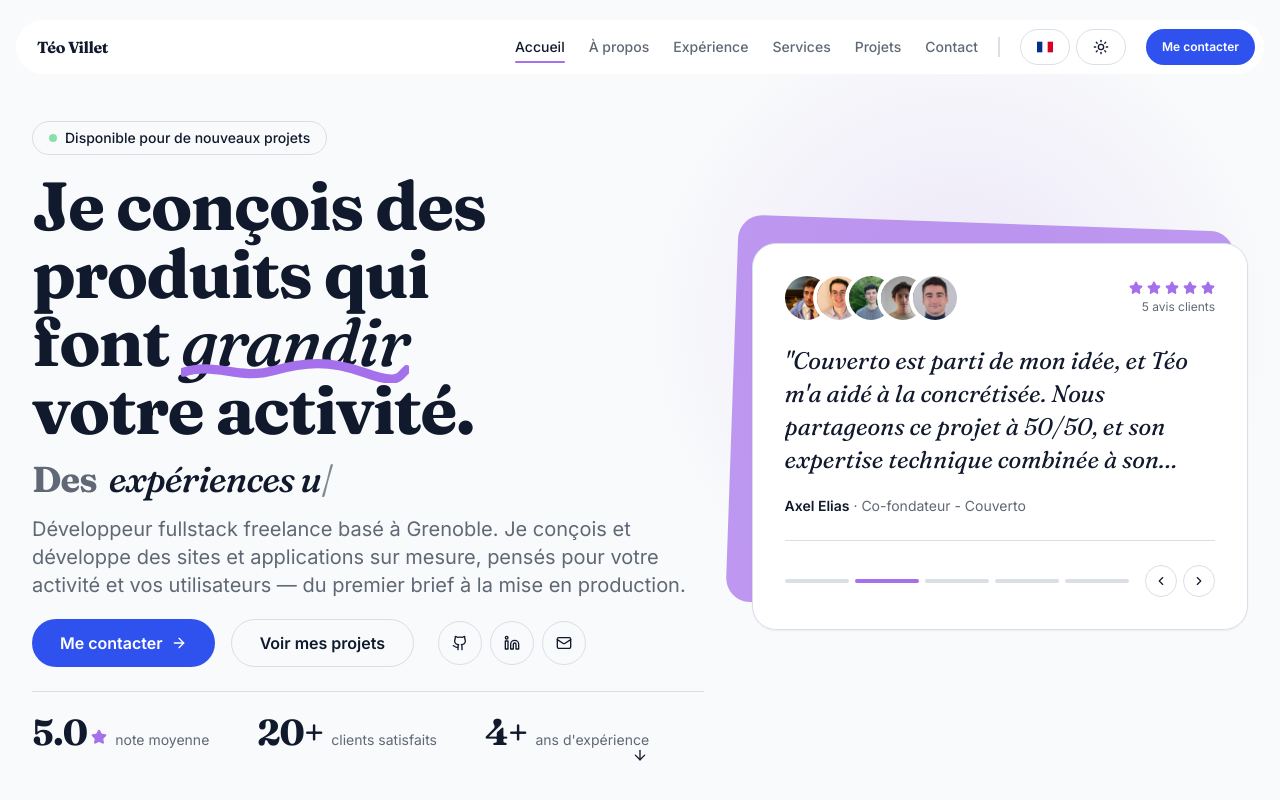
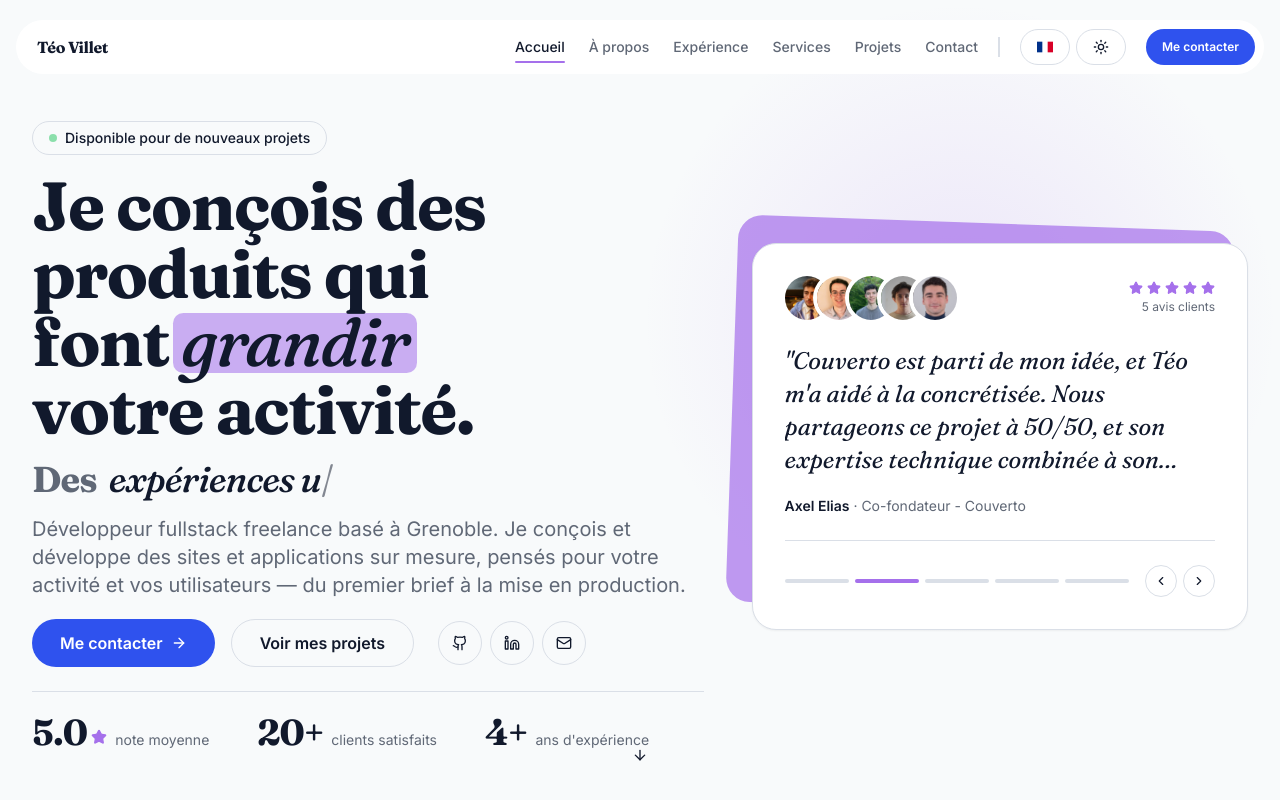
Before and after one commit to teovlt/portfolioFreelance, a React (Vite) app: page / in a window 1280 px wide. Shown: the top 800 px of the page. Built offline with nearby package versions, Linux system fonts and the light colour scheme.

Commit message:
Replace accent underline with highlighter-style effect
Co-Authored-By: Claude Sonnet 5 <noreply@anthropic.com>

```diff
--- a/src/components/customs/accent-text.tsx
+++ b/src/components/customs/accent-text.tsx
@@ -11,24 +11,22 @@ interface AccentProps {
 export function Accent({ children, className = "" }: AccentProps) {
   return (
     <span className={`relative inline-block ${className}`}>
-      {children}
-      <svg
-        viewBox="0 0 200 18"
-        preserveAspectRatio="none"
-        className="absolute left-0 -bottom-1 sm:-bottom-2 w-full h-[0.35em]"
+      <motion.span
         aria-hidden="true"
-      >
-        <motion.path
-          d="M2 10 C 30 2, 50 16, 80 9 S 130 1, 160 10 S 190 15, 198 8"
-          fill="none"
-          stroke="hsl(var(--accent))"
-          strokeWidth="7"
-          strokeLinecap="round"
-          initial={{ pathLength: 0, opacity: 0 }}
-          animate={{ pathLength: 1, opacity: 1 }}
-          transition={{ duration: 0.7, ease: "easeInOut", delay: 0.4 }}
-        />
-      </svg>
+        className="absolute -z-10 rounded-[0.15em]"
+        style={{
+          left: "-0.12em",
+          right: "-0.12em",
+          top: "0.1em",
+          bottom: "0.02em",
+          backgroundColor: "hsl(var(--accent) / 0.55)",
+          transformOrigin: "left center",
+        }}
+        initial={{ scaleX: 0 }}
+        animate={{ scaleX: 1 }}
+        transition={{ duration: 0.6, ease: "easeInOut", delay: 0.4 }}
+      />
+      <span className="relative">{children}</span>
     </span>
   );
 }
```
